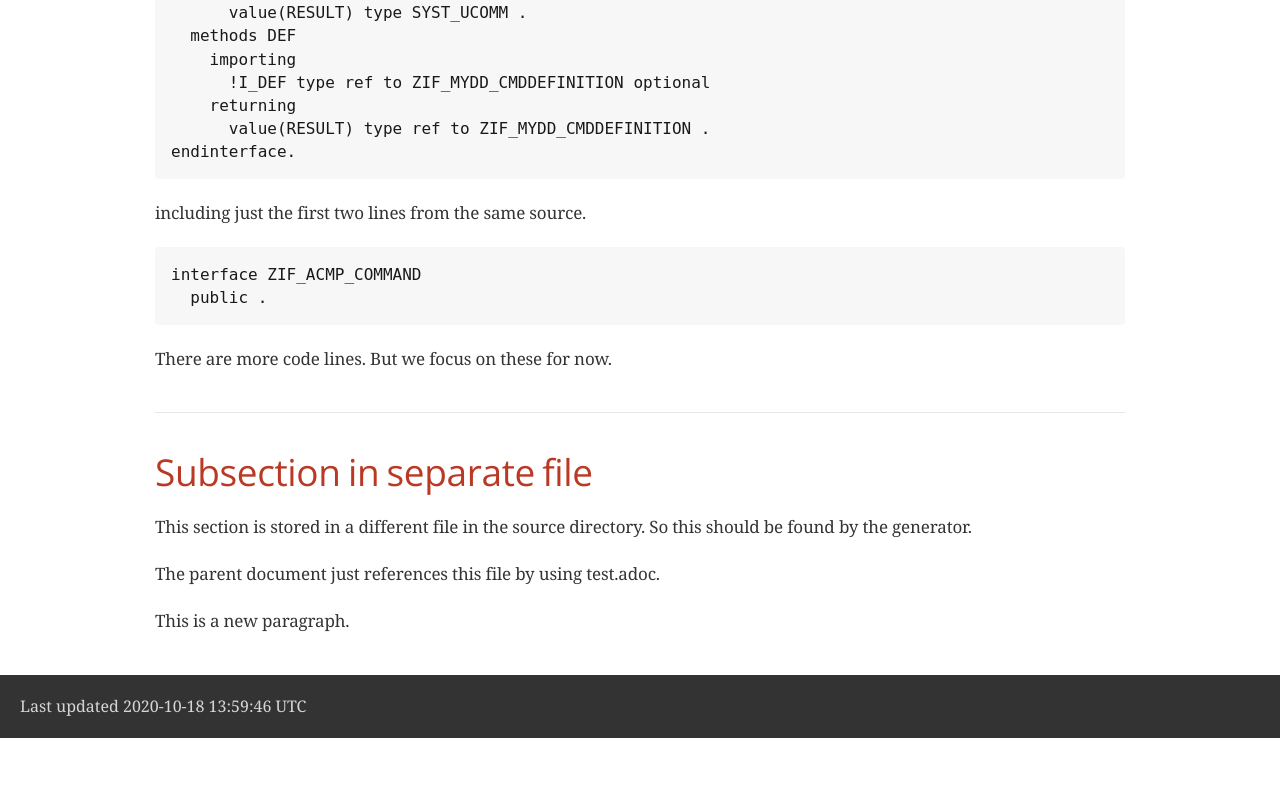
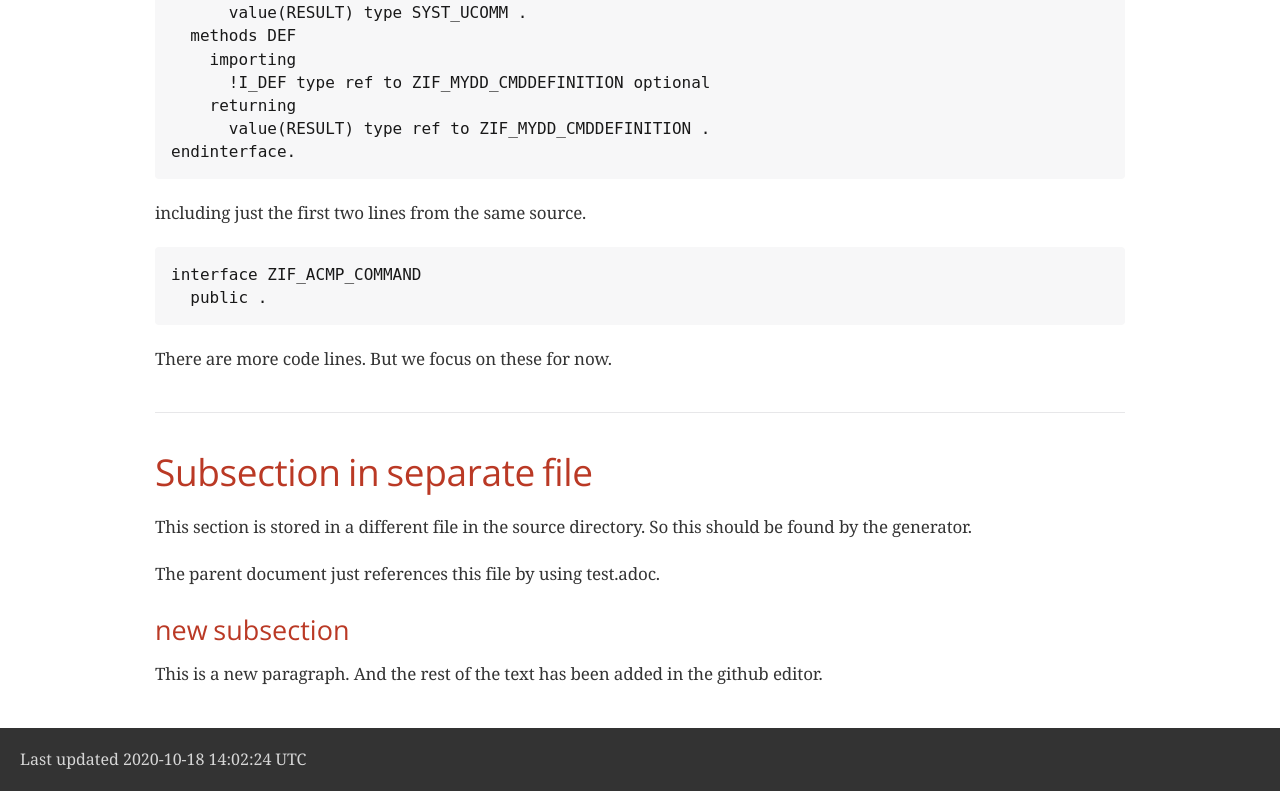
Before and after one commit to hapejot/abapdoc, a plain HTML site: page docs/index.html in a window 1280 px wide. Shown: the part 566-1357 px from the top of the page. Before the commit the page ends 1304 px from the top, so only its background shows below. Drawn offline with nearby package versions, Linux system fonts and the light colour scheme; a web font is replaced by a local one.

Commit message:
Compiled Docs

```diff
--- a/docs/index.html
+++ b/docs/index.html
@@ -500,15 +500,18 @@ directory. So this should be found by the generator.</p>
 <div class="paragraph">
 <p>The parent document just references this file by using test.adoc.</p>
 </div>
+<div class="sect2">
+<h3 id="_new_subsection">new subsection</h3>
 <div class="paragraph">
-<p>This is a new paragraph.</p>
+<p>This is a new paragraph. And the rest of the text has been added in the github editor.</p>
+</div>
 </div>
 </div>
 </div>
 </div>
 <div id="footer">
 <div id="footer-text">
-Last updated 2020-10-18 13:59:46 UTC
+Last updated 2020-10-18 14:02:24 UTC
 </div>
 </div>
 </body>
```
